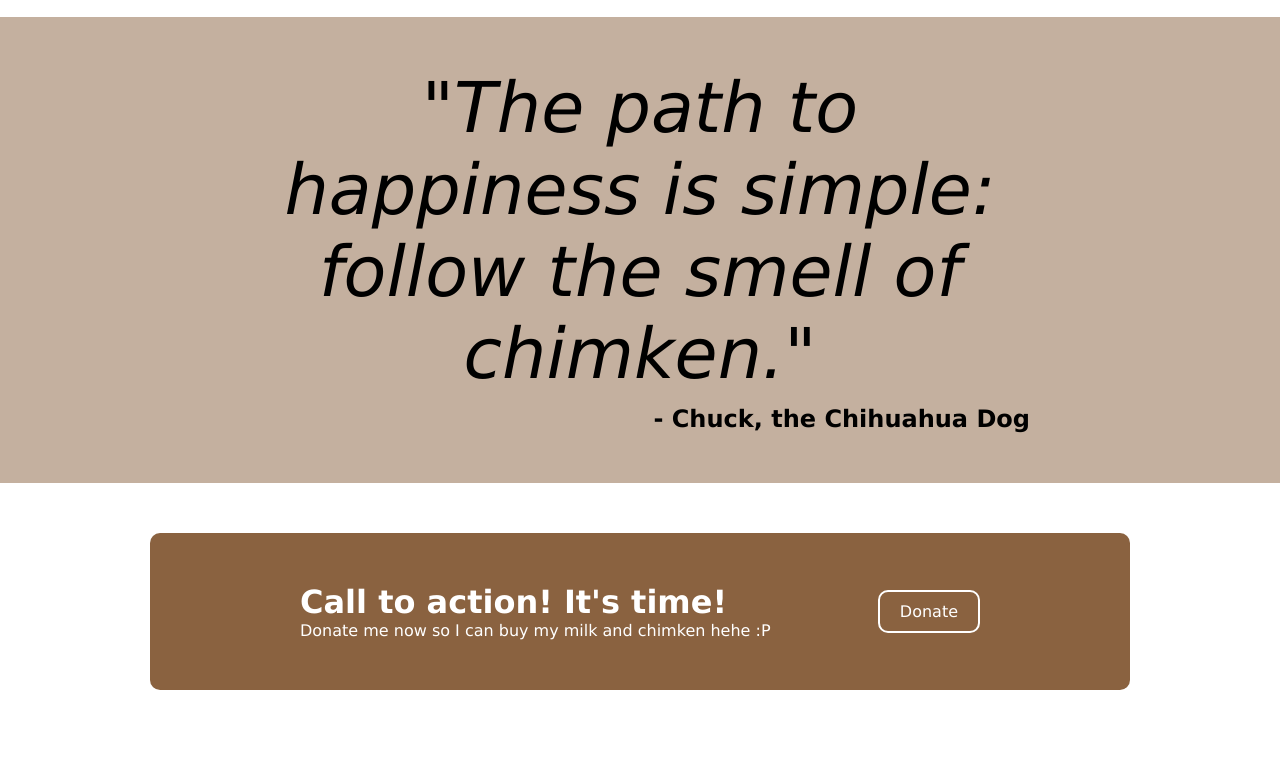
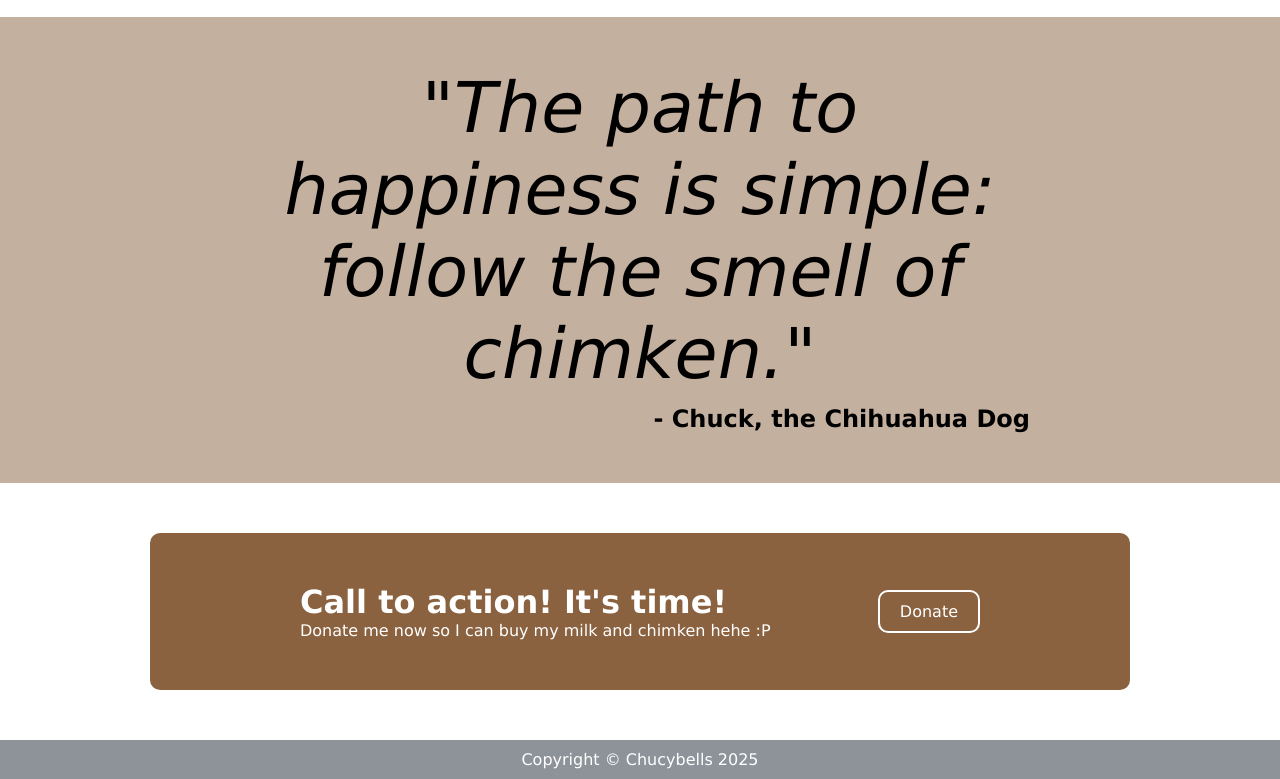
Before and after one commit to thisisjer0m3/Project-Landing-Page, a plain HTML site: page index.html in a window 1280 px wide. Shown: the part 1091-1870 px from the top of the page. Before the commit the page ends 1831 px from the top, so only its background shows below. Drawn offline with Linux system fonts and the light colour scheme.

Commit message:
added footer

```diff
--- a/index.html
+++ b/index.html
@@ -95,5 +95,10 @@
       </div>
       <a href="#" class="btn-donate">Donate</a>
     </div>
+
+    <!-- Footer -->
+    <div class="footer-section">
+      <div class="footer-content">Copyright &copy; Chucybells 2025</div>
+    </div>
   </body>
 </html>
--- a/style.css
+++ b/style.css
@@ -183,3 +183,11 @@ ul li a {
   margin: 0 50px;
   background-color: #8a6240;
 } */
+
+/* footer-section */
+.footer-section {
+  padding: 10px;
+  text-align: center;
+  background-color: rgba(31, 41, 55, 0.5);
+  color: white;
+}
```
